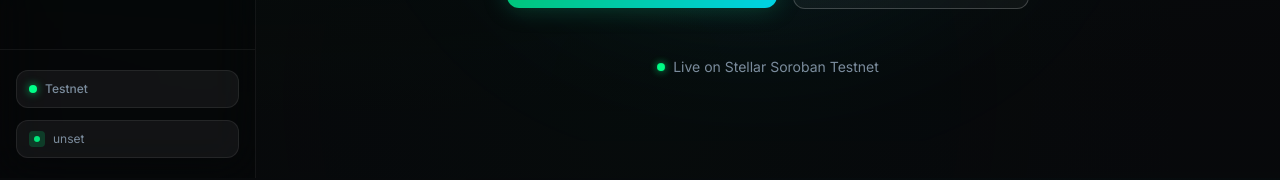
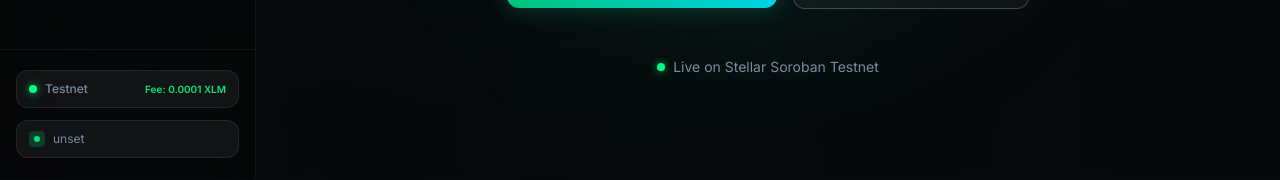
Before and after one commit to techyguy7866/StellarGigs, a Next.js app: page / in a window 1280 px wide. Shown: the part 622-802 px from the top of the page. Built offline with nearby package versions, Linux system fonts and the light colour scheme; no server answers.

Commit message:
feat(ui): add network fee indicator to Sidebar bottom info card

```diff
--- a/components/layout/Sidebar.tsx
+++ b/components/layout/Sidebar.tsx
@@ -71,11 +71,14 @@
       {/* Bottom info */}
       <div className="px-4 py-5 border-t border-white/[0.06] space-y-3">
         {/* Network badge */}
-        <div className="flex items-center gap-2 px-3 py-2.5 rounded-lg bg-white/[0.05] border border-white/[0.08] hover:bg-white/[0.08] transition-colors">
-          <div className="dot-active" />
-          <span className="text-xs text-muted-foreground capitalize font-medium">
-            {STELLAR_CONFIG.network}
-          </span>
+        <div className="flex items-center justify-between px-3 py-2.5 rounded-lg bg-white/[0.05] border border-white/[0.08] hover:bg-white/[0.08] transition-colors">
+          <div className="flex items-center gap-2">
+            <div className="dot-active" />
+            <span className="text-xs text-muted-foreground capitalize font-medium">
+              {STELLAR_CONFIG.network}
+            </span>
+          </div>
+          <span className="text-[10px] text-primary font-mono font-semibold">Fee: 0.0001 XLM</span>
         </div>
 
         {/* Contract link */}
```
